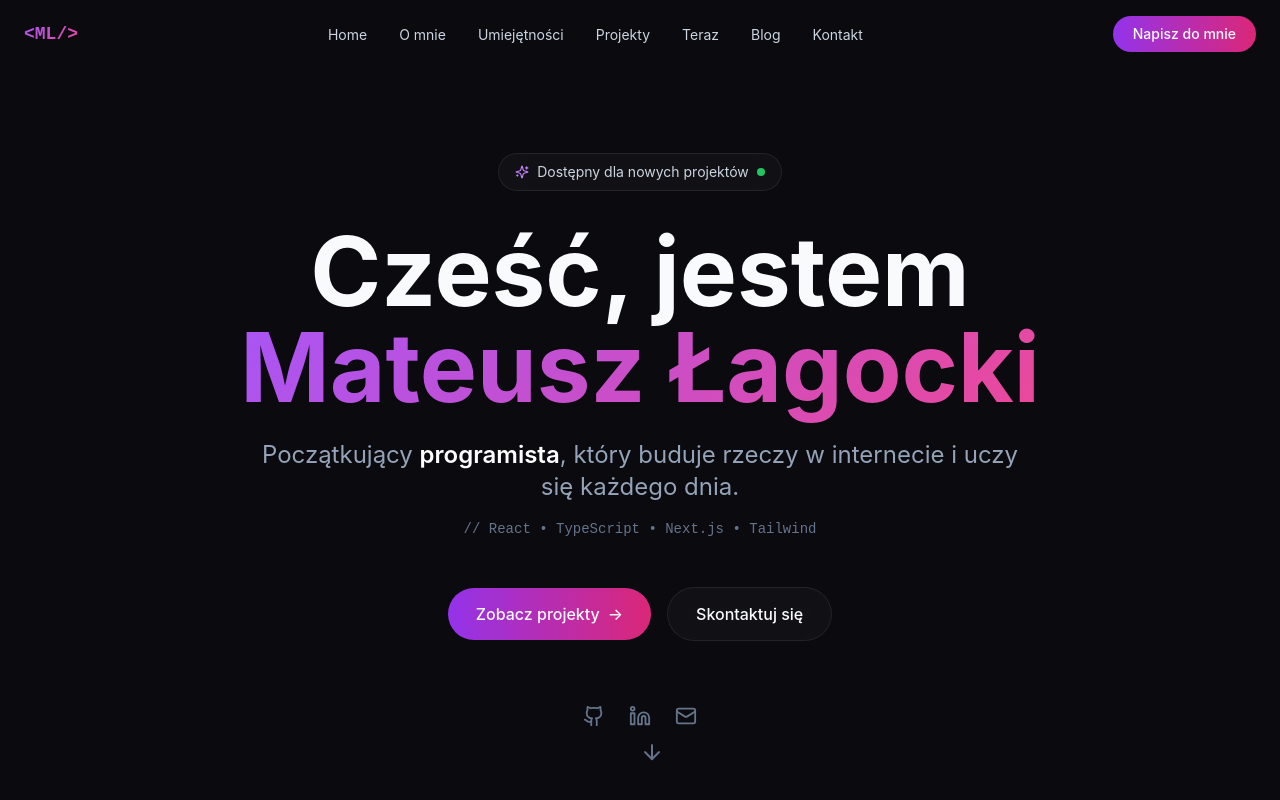
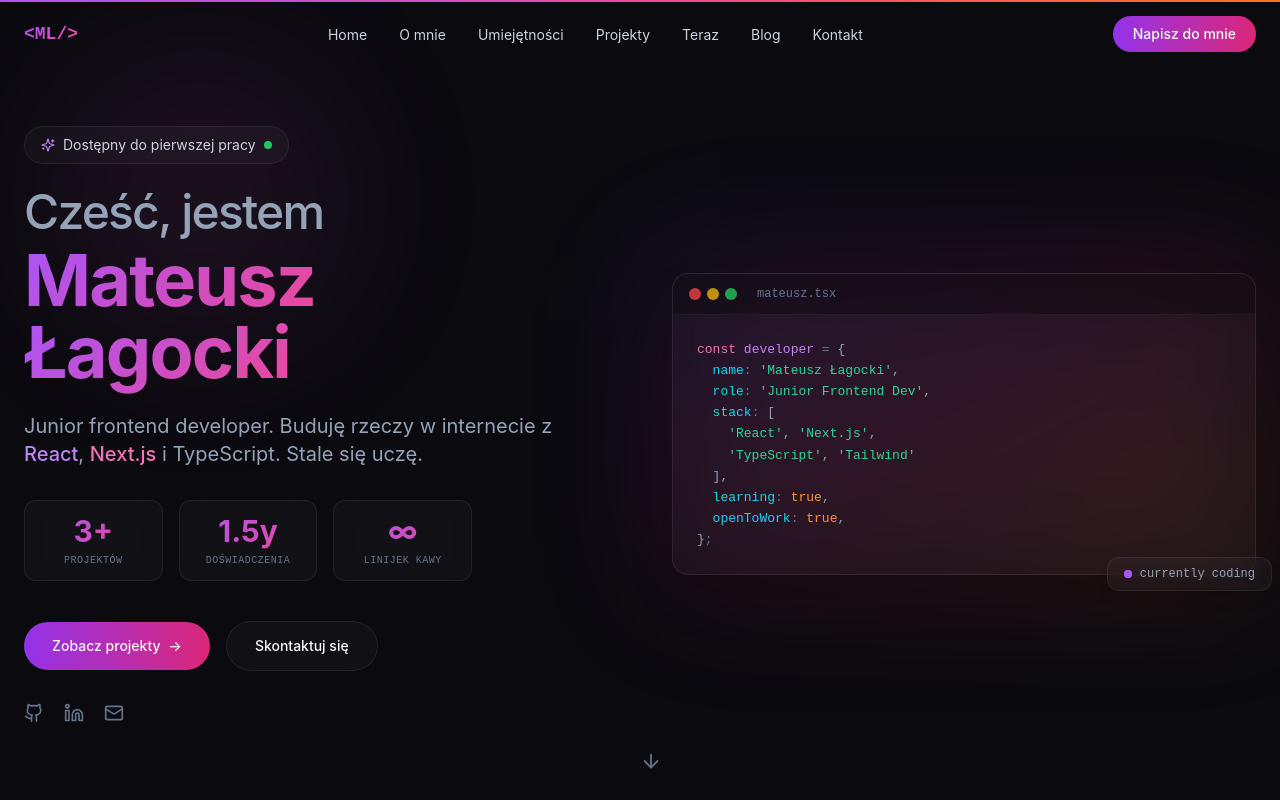
Before and after one commit to Mateuszl28/moja-strona, a Next.js app: page / in a window 1280 px wide. Shown: the top 800 px of the page. Built offline with nearby package versions, Linux system fonts and the light colour scheme.

Commit message:
Pro design upgrade: scroll progress, cursor glow, tech marquee, redesigned hero with code snippet

```diff
--- a/app/page.tsx
+++ b/app/page.tsx
@@ -8,14 +8,20 @@ import Contact from "@/components/Contact";
 import Footer from "@/components/Footer";
 import BackgroundBlobs from "@/components/BackgroundBlobs";
 import EasterEggs from "@/components/EasterEggs";
+import ScrollProgress from "@/components/ScrollProgress";
+import CursorGlow from "@/components/CursorGlow";
+import TechMarquee from "@/components/TechMarquee";
 
 export default function Home() {
   return (
     <main className="relative min-h-screen overflow-hidden">
+      <ScrollProgress />
+      <CursorGlow />
       <BackgroundBlobs />
       <EasterEggs />
       <Navbar />
       <Hero />
+      <TechMarquee />
       <About />
       <Skills />
       <Projects />
--- /dev/null
+++ b/components/CursorGlow.tsx
@@ -0,0 +1,52 @@
+"use client";
+
+import { useEffect, useRef } from "react";
+
+export default function CursorGlow() {
+  const ref = useRef<HTMLDivElement>(null);
+
+  useEffect(() => {
+    if (typeof window === "undefined") return;
+    if (window.matchMedia("(hover: none)").matches) return;
+
+    let raf = 0;
+    let mouseX = window.innerWidth / 2;
+    let mouseY = window.innerHeight / 2;
+    let currentX = mouseX;
+    let currentY = mouseY;
+
+    const onMove = (e: MouseEvent) => {
+      mouseX = e.clientX;
+      mouseY = e.clientY;
+    };
+
+    const tick = () => {
+      currentX += (mouseX - currentX) * 0.12;
+      currentY += (mouseY - currentY) * 0.12;
+      if (ref.current) {
+        ref.current.style.transform = `translate3d(${currentX - 200}px, ${currentY - 200}px, 0)`;
+      }
+      raf = requestAnimationFrame(tick);
+    };
+
+    window.addEventListener("mousemove", onMove);
+    raf = requestAnimationFrame(tick);
+
+    return () => {
+      window.removeEventListener("mousemove", onMove);
+      cancelAnimationFrame(raf);
+    };
+  }, []);
+
+  return (
+    <div
+      ref={ref}
+      aria-hidden
+      className="pointer-events-none fixed top-0 left-0 z-0 h-[400px] w-[400px] rounded-full opacity-40 blur-[80px] will-change-transform"
+      style={{
+        background:
+          "radial-gradient(circle, rgba(168,85,247,0.4) 0%, rgba(236,72,153,0.2) 40%, transparent 70%)",
+      }}
+    />
+  );
+}
--- a/components/Hero.tsx
+++ b/components/Hero.tsx
@@ -3,22 +3,29 @@
 import { motion } from "framer-motion";
 import { ArrowDown, Sparkles, Github, Linkedin, Mail } from "lucide-react";
 
+const stats = [
+  { value: "3+", label: "Projektów" },
+  { value: "1.5y", label: "Doświadczenia" },
+  { value: "∞", label: "Linijek kawy" },
+];
+
 export default function Hero() {
   return (
     <section
       id="home"
-      className="relative min-h-screen flex items-center justify-center px-6 pt-20"
+      className="relative min-h-screen flex items-center justify-center px-6 pt-24 pb-12"
     >
-      <div className="max-w-5xl mx-auto text-center">
+      <div className="relative max-w-7xl mx-auto grid lg:grid-cols-2 gap-12 lg:gap-16 items-center w-full">
+        <div className="text-center lg:text-left order-2 lg:order-1">
           <motion.div
             initial={{ opacity: 0, y: 20 }}
             animate={{ opacity: 1, y: 0 }}
             transition={{ duration: 0.6 }}
-          className="inline-flex items-center gap-2 px-4 py-2 rounded-full glass mb-8"
+            className="inline-flex items-center gap-2 px-4 py-2 rounded-full glass mb-6"
           >
             <Sparkles size={14} className="text-purple-400" />
             <span className="text-sm text-slate-300">
-            Dostępny dla nowych projektów
+              Dostępny do pierwszej pracy
             </span>
             <span className="relative flex h-2 w-2">
               <span className="animate-ping absolute inline-flex h-full w-full rounded-full bg-green-400 opacity-75" />
@@ -30,41 +37,58 @@ export default function Hero() {
             initial={{ opacity: 0, y: 20 }}
             animate={{ opacity: 1, y: 0 }}
             transition={{ duration: 0.6, delay: 0.1 }}
-          className="text-5xl md:text-7xl lg:text-8xl font-bold mb-6 leading-tight"
+            className="text-5xl md:text-6xl lg:text-7xl font-bold mb-6 leading-[1.05] tracking-tight"
           >
-          Cześć, jestem <br />
-          <span className="text-gradient">Mateusz Łagocki</span>
+            <span className="text-slate-400 text-3xl md:text-4xl lg:text-5xl block mb-2 font-medium">
+              Cześć, jestem
+            </span>
+            <span className="text-gradient">Mateusz</span>
+            <br />
+            <span className="text-gradient">Łagocki</span>
           </motion.h1>
 
           <motion.p
             initial={{ opacity: 0, y: 20 }}
             animate={{ opacity: 1, y: 0 }}
             transition={{ duration: 0.6, delay: 0.2 }}
-          className="text-xl md:text-2xl text-slate-400 mb-4 max-w-3xl mx-auto"
+            className="text-lg md:text-xl text-slate-400 mb-8 max-w-xl lg:max-w-none leading-relaxed"
           >
-          Początkujący{" "}
-          <span className="text-white font-semibold">programista</span>, który
-          buduje rzeczy w internecie i uczy się każdego dnia.
-        </motion.p>
-
-        <motion.p
-          initial={{ opacity: 0, y: 20 }}
-          animate={{ opacity: 1, y: 0 }}
-          transition={{ duration: 0.6, delay: 0.3 }}
-          className="font-mono text-sm text-slate-500 mb-12"
-        >
-          {"// "} React • TypeScript • Next.js • Tailwind
+            Junior frontend developer. Buduję rzeczy w internecie z{" "}
+            <span className="text-purple-400 font-medium">React</span>,{" "}
+            <span className="text-pink-400 font-medium">Next.js</span> i
+            TypeScript. Stale się uczę.
           </motion.p>
 
           <motion.div
             initial={{ opacity: 0, y: 20 }}
             animate={{ opacity: 1, y: 0 }}
+            transition={{ duration: 0.6, delay: 0.3 }}
+            className="grid grid-cols-3 gap-4 max-w-md mx-auto lg:mx-0 mb-10"
+          >
+            {stats.map((s) => (
+              <div
+                key={s.label}
+                className="glass rounded-xl px-3 py-3 text-center"
+              >
+                <p className="text-2xl md:text-3xl font-bold text-gradient leading-none mb-1">
+                  {s.value}
+                </p>
+                <p className="text-[10px] uppercase tracking-wider text-slate-500 font-mono">
+                  {s.label}
+                </p>
+              </div>
+            ))}
+          </motion.div>
+
+          <motion.div
+            initial={{ opacity: 0, y: 20 }}
+            animate={{ opacity: 1, y: 0 }}
             transition={{ duration: 0.6, delay: 0.4 }}
-          className="flex flex-wrap items-center justify-center gap-4 mb-16"
+            className="flex flex-wrap items-center justify-center lg:justify-start gap-4 mb-8"
           >
             <a
               href="#projects"
-            className="group px-7 py-3.5 rounded-full bg-gradient-to-r from-purple-600 to-pink-600 font-medium hover:shadow-xl hover:shadow-purple-500/50 transition-all hover:-translate-y-0.5"
+              className="group px-7 py-3.5 rounded-full bg-gradient-to-r from-purple-600 to-pink-600 font-medium hover:shadow-xl hover:shadow-purple-500/50 transition-all hover:-translate-y-0.5 text-sm"
             >
               Zobacz projekty
               <span className="ml-2 inline-block group-hover:translate-x-1 transition-transform">
@@ -73,7 +97,7 @@ export default function Hero() {
             </a>
             <a
               href="#contact"
-            className="px-7 py-3.5 rounded-full glass glass-hover font-medium transition-all"
+              className="px-7 py-3.5 rounded-full glass glass-hover font-medium transition-all text-sm"
             >
               Skontaktuj się
             </a>
@@ -83,31 +107,118 @@ export default function Hero() {
             initial={{ opacity: 0 }}
             animate={{ opacity: 1 }}
             transition={{ duration: 0.6, delay: 0.5 }}
-          className="flex items-center justify-center gap-6"
+            className="flex items-center justify-center lg:justify-start gap-5"
           >
             <a
               href="https://github.com/Mateuszl28"
               target="_blank"
               rel="noopener noreferrer"
               aria-label="GitHub"
-            className="text-slate-500 hover:text-white transition-colors hover:-translate-y-1 inline-block transition-transform"
+              className="text-slate-500 hover:text-white transition-all hover:-translate-y-1"
             >
-            <Github size={22} />
+              <Github size={20} />
             </a>
             <a
               href="#"
               aria-label="LinkedIn"
-            className="text-slate-500 hover:text-white transition-colors hover:-translate-y-1 inline-block transition-transform"
+              className="text-slate-500 hover:text-white transition-all hover:-translate-y-1"
             >
-            <Linkedin size={22} />
+              <Linkedin size={20} />
             </a>
             <a
               href="mailto:lagockimateusz6@gmail.com"
               aria-label="Email"
-            className="text-slate-500 hover:text-white transition-colors hover:-translate-y-1 inline-block transition-transform"
+              className="text-slate-500 hover:text-white transition-all hover:-translate-y-1"
             >
-            <Mail size={22} />
+              <Mail size={20} />
             </a>
+          </motion.div>
+        </div>
+
+        <motion.div
+          initial={{ opacity: 0, x: 30 }}
+          animate={{ opacity: 1, x: 0 }}
+          transition={{ duration: 0.8, delay: 0.4 }}
+          className="order-1 lg:order-2 relative"
+        >
+          <div className="absolute -inset-4 bg-gradient-to-br from-purple-600/30 via-pink-600/30 to-orange-500/30 rounded-3xl blur-3xl opacity-50 animate-pulse" />
+
+          <div className="relative glass rounded-2xl overflow-hidden shadow-2xl">
+            <div className="flex items-center gap-2 px-4 py-3 border-b border-white/5 bg-black/30">
+              <div className="flex gap-1.5">
+                <div className="w-3 h-3 rounded-full bg-red-500/80" />
+                <div className="w-3 h-3 rounded-full bg-yellow-500/80" />
+                <div className="w-3 h-3 rounded-full bg-green-500/80" />
+              </div>
+              <span className="ml-3 text-xs font-mono text-slate-500">
+                mateusz.tsx
+              </span>
+            </div>
+
+            <pre className="p-6 font-mono text-[13px] leading-relaxed overflow-x-auto">
+              <code className="text-slate-300">
+                <span className="text-pink-400">const</span>{" "}
+                <span className="text-purple-400">developer</span>{" "}
+                <span className="text-slate-500">=</span>{" "}
+                <span className="text-slate-400">{"{"}</span>
+                {"\n"}
+                {"  "}
+                <span className="text-cyan-400">name</span>
+                <span className="text-slate-500">:</span>{" "}
+                <span className="text-emerald-400">&apos;Mateusz Łagocki&apos;</span>
+                <span className="text-slate-400">,</span>
+                {"\n"}
+                {"  "}
+                <span className="text-cyan-400">role</span>
+                <span className="text-slate-500">:</span>{" "}
+                <span className="text-emerald-400">&apos;Junior Frontend Dev&apos;</span>
+                <span className="text-slate-400">,</span>
+                {"\n"}
+                {"  "}
+                <span className="text-cyan-400">stack</span>
+                <span className="text-slate-500">:</span>{" "}
+                <span className="text-slate-400">[</span>
+                {"\n"}
+                {"    "}
+                <span className="text-emerald-400">&apos;React&apos;</span>
+                <span className="text-slate-400">,</span>{" "}
+                <span className="text-emerald-400">&apos;Next.js&apos;</span>
+                <span className="text-slate-400">,</span>
+                {"\n"}
+                {"    "}
+                <span className="text-emerald-400">&apos;TypeScript&apos;</span>
+                <span className="text-slate-400">,</span>{" "}
+                <span className="text-emerald-400">&apos;Tailwind&apos;</span>
+                {"\n"}
+                {"  "}
+                <span className="text-slate-400">],</span>
+                {"\n"}
+                {"  "}
+                <span className="text-cyan-400">learning</span>
+                <span className="text-slate-500">:</span>{" "}
+                <span className="text-orange-400">true</span>
+                <span className="text-slate-400">,</span>
+                {"\n"}
+                {"  "}
+                <span className="text-cyan-400">openToWork</span>
+                <span className="text-slate-500">:</span>{" "}
+                <span className="text-orange-400">true</span>
+                <span className="text-slate-400">,</span>
+                {"\n"}
+                <span className="text-slate-400">{"}"}</span>
+                <span className="text-slate-500">;</span>
+                <span className="inline-block w-2 h-4 bg-purple-400 ml-1 animate-type-blink align-middle" />
+              </code>
+            </pre>
+          </div>
+
+          <div className="absolute -bottom-4 -right-4 glass rounded-xl px-4 py-2 text-xs font-mono text-slate-400 shadow-lg hidden sm:flex items-center gap-2">
+            <span className="relative flex h-2 w-2">
+              <span className="animate-ping absolute inline-flex h-full w-full rounded-full bg-purple-400 opacity-75" />
+              <span className="relative inline-flex rounded-full h-2 w-2 bg-purple-500" />
+            </span>
+            <span>currently coding</span>
+          </div>
         </motion.div>
       </div>
 
@@ -116,10 +227,10 @@ export default function Hero() {
         initial={{ opacity: 0 }}
         animate={{ opacity: 1 }}
         transition={{ duration: 0.6, delay: 1 }}
-        className="absolute bottom-8 left-1/2 -translate-x-1/2 text-slate-500 hover:text-white transition-colors animate-float"
+        className="absolute bottom-6 left-1/2 -translate-x-1/2 text-slate-500 hover:text-white transition-colors animate-float"
         aria-label="Scroll down"
       >
-        <ArrowDown size={24} />
+        <ArrowDown size={22} />
       </motion.a>
     </section>
   );
--- /dev/null
+++ b/components/ScrollProgress.tsx
@@ -0,0 +1,19 @@
+"use client";
+
+import { motion, useScroll, useSpring } from "framer-motion";
+
+export default function ScrollProgress() {
+  const { scrollYProgress } = useScroll();
+  const scaleX = useSpring(scrollYProgress, {
+    stiffness: 100,
+    damping: 30,
+    restDelta: 0.001,
+  });
+
+  return (
+    <motion.div
+      style={{ scaleX }}
+      className="fixed top-0 left-0 right-0 z-[60] h-[2px] origin-left bg-gradient-to-r from-purple-500 via-pink-500 to-orange-500"
+    />
+  );
+}
--- /dev/null
+++ b/components/TechMarquee.tsx
@@ -0,0 +1,42 @@
+"use client";
+
+const techList = [
+  "React",
+  "Next.js",
+  "TypeScript",
+  "Tailwind CSS",
+  "JavaScript",
+  "Node.js",
+  "Git",
+  "GitHub",
+  "HTML5",
+  "CSS3",
+  "Framer Motion",
+  "REST API",
+  "PostgreSQL",
+  "Vercel",
+];
+
+export default function TechMarquee() {
+  return (
+    <section
+      aria-label="Tech stack"
+      className="relative py-12 overflow-hidden border-y border-white/5"
+    >
+      <div className="absolute inset-y-0 left-0 w-32 bg-gradient-to-r from-[#0a0a0f] to-transparent z-10 pointer-events-none" />
+      <div className="absolute inset-y-0 right-0 w-32 bg-gradient-to-l from-[#0a0a0f] to-transparent z-10 pointer-events-none" />
+
+      <div className="flex gap-8 animate-marquee whitespace-nowrap">
+        {[...techList, ...techList].map((tech, i) => (
+          <span
+            key={`${tech}-${i}`}
+            className="text-2xl md:text-3xl font-bold font-mono text-slate-700 hover:text-gradient transition-colors duration-300 flex items-center gap-8"
+          >
+            {tech}
+            <span className="text-purple-500/40">·</span>
+          </span>
+        ))}
+      </div>
+    </section>
+  );
+}
--- a/tailwind.config.ts
+++ b/tailwind.config.ts
@@ -30,6 +30,9 @@ const config: Config = {
         "gradient": "gradient 8s linear infinite",
         "float": "float 6s ease-in-out infinite",
         "fade-in": "fadeIn 0.8s ease-out",
+        "marquee": "marquee 40s linear infinite",
+        "shimmer": "shimmer 2s linear infinite",
+        "type-blink": "typeBlink 1s step-end infinite",
       },
       keyframes: {
         blob: {
@@ -49,6 +52,18 @@ const config: Config = {
           "0%": { opacity: "0", transform: "translateY(20px)" },
           "100%": { opacity: "1", transform: "translateY(0)" },
         },
+        marquee: {
+          "0%": { transform: "translateX(0)" },
+          "100%": { transform: "translateX(-50%)" },
+        },
+        shimmer: {
+          "0%": { backgroundPosition: "-200% 0" },
+          "100%": { backgroundPosition: "200% 0" },
+        },
+        typeBlink: {
+          "0%, 50%": { opacity: "1" },
+          "51%, 100%": { opacity: "0" },
+        },
       },
       backgroundImage: {
         "gradient-radial": "radial-gradient(var(--tw-gradient-stops))",
```
Lines whose indentation alone changed are shown as unchanged.
